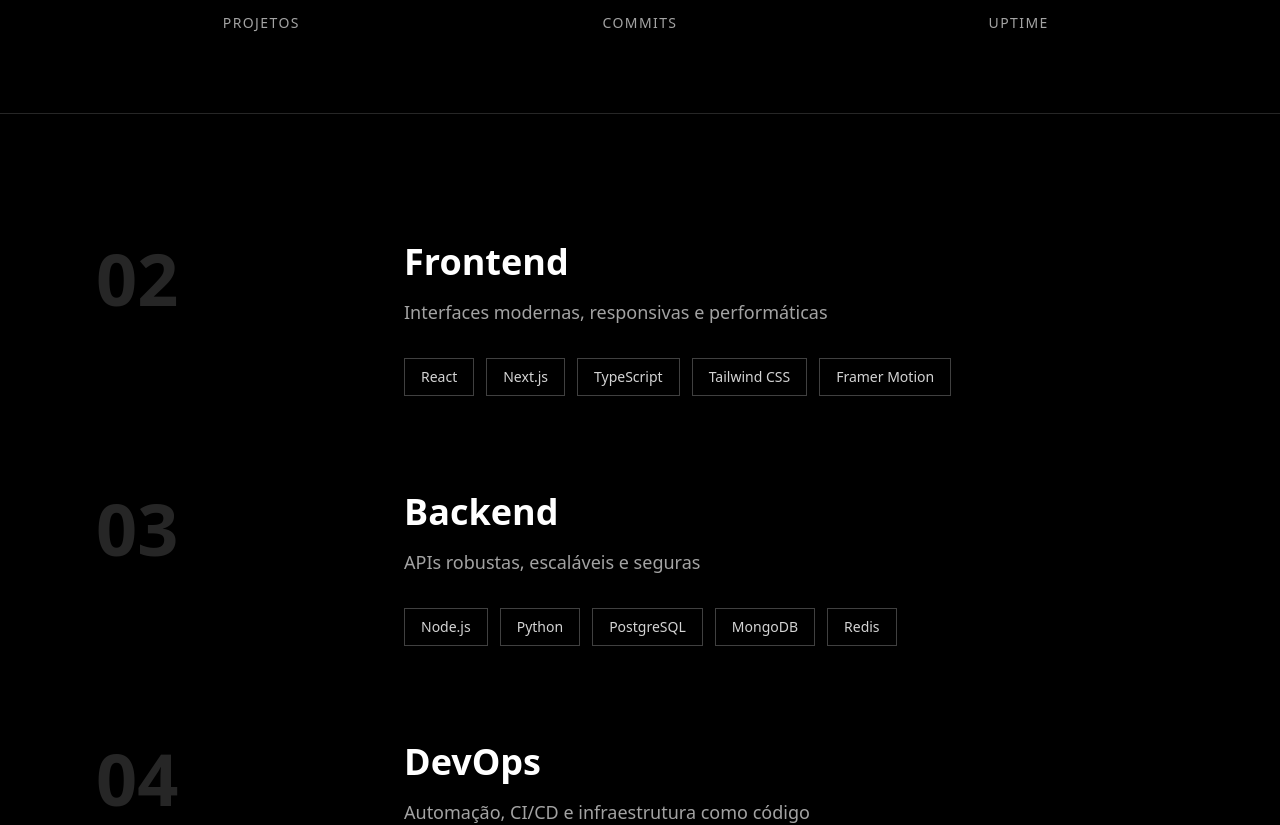
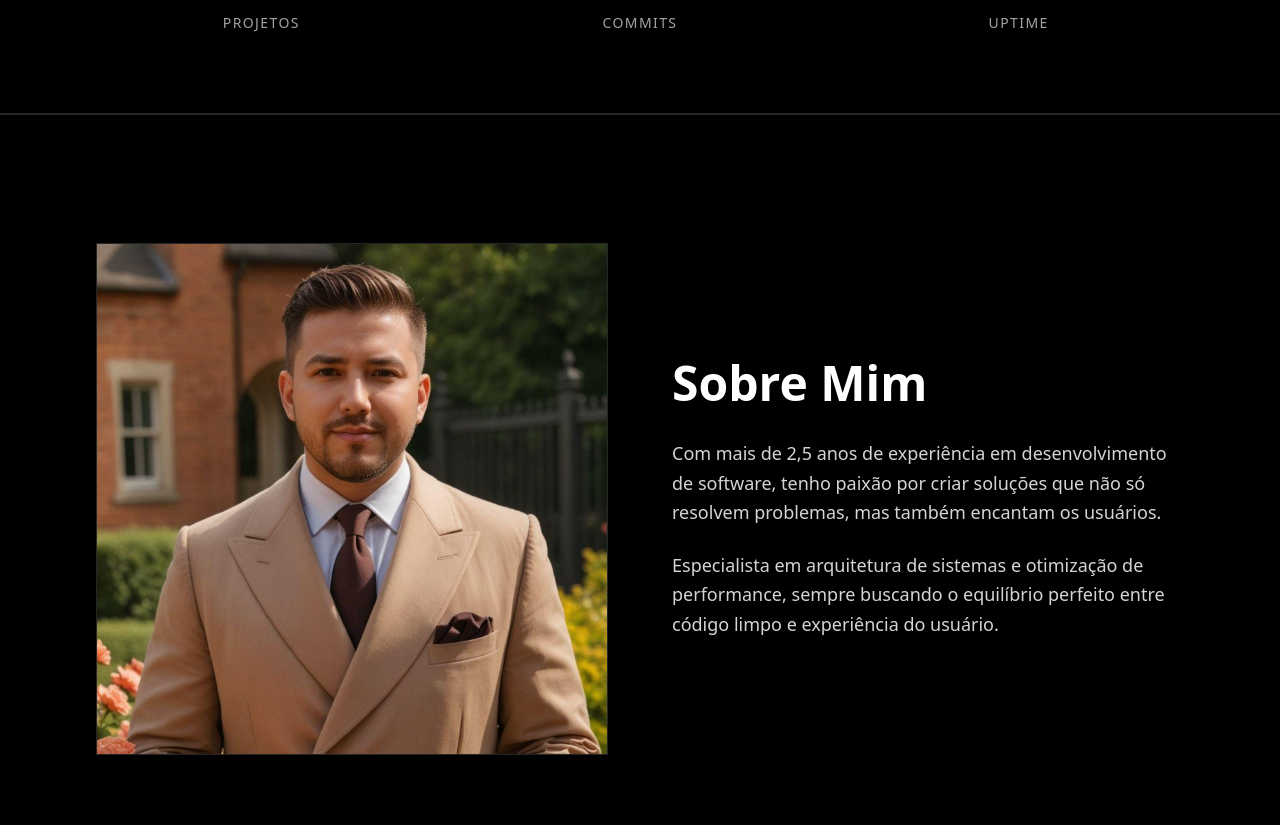
Before and after one commit to reylanbit/roadm-app-ort-meuportifolioproject, a Next.js app: page / in a window 1280 px wide. Shown: the part 948-1773 px from the top of the page. Built offline with nearby package versions, Linux system fonts and the light colour scheme.

Commit message:
add About section with profile image

```diff
--- a/src/app/page.tsx
+++ b/src/app/page.tsx
@@ -345,11 +345,51 @@ const Footer = () => {
   );
 };
 
+const About = () => {
+  return (
+    <section className="px-6 md:px-12 lg:px-24 py-32 border-t border-neutral-800">
+      <div className="max-w-7xl mx-auto w-full grid md:grid-cols-2 gap-16 items-center">
+        <motion.div
+          initial={{ opacity: 0, x: -30 }}
+          whileInView={{ opacity: 1, x: 0 }}
+          viewport={{ once: true }}
+          className="relative"
+        >
+          <div className="aspect-square bg-neutral-900 border border-neutral-800 overflow-hidden">
+            <img
+              src="/profile.jpg"
+              alt="Darlann Santos"
+              className="w-full h-full object-cover"
+            />
+          </div>
+        </motion.div>
+        <motion.div
+          initial={{ opacity: 0, x: 30 }}
+          whileInView={{ opacity: 1, x: 0 }}
+          viewport={{ once: true }}
+          transition={{ delay: 0.2 }}
+        >
+          <h2 className="text-4xl md:text-5xl font-bold text-white mb-8">Sobre Mim</h2>
+          <p className="text-lg text-neutral-300 mb-6 leading-relaxed">
+            Com mais de 2,5 anos de experiência em desenvolvimento de software, tenho paixão por criar
+            soluções que não só resolvem problemas, mas também encantam os usuários.
+          </p>
+          <p className="text-lg text-neutral-300 leading-relaxed">
+            Especialista em arquitetura de sistemas e otimização de performance, sempre buscando
+            o equilíbrio perfeito entre código limpo e experiência do usuário.
+          </p>
+        </motion.div>
+      </div>
+    </section>
+  );
+};
+
 export default function Home() {
   return (
     <div className="min-h-screen bg-black text-white">
       <Hero />
       <Metrics />
+      <About />
       <Skills />
       <Testimonials />
       <Contact />
```
